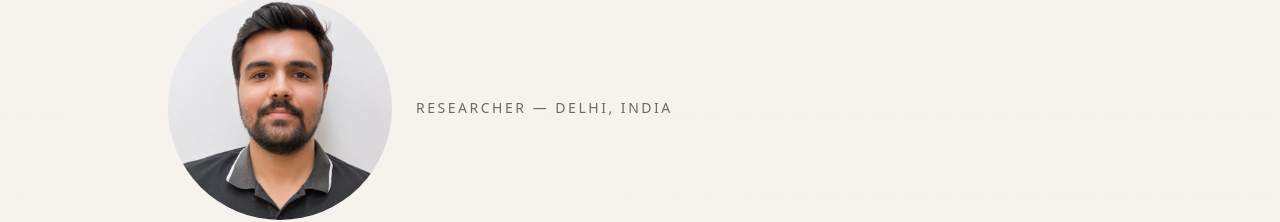
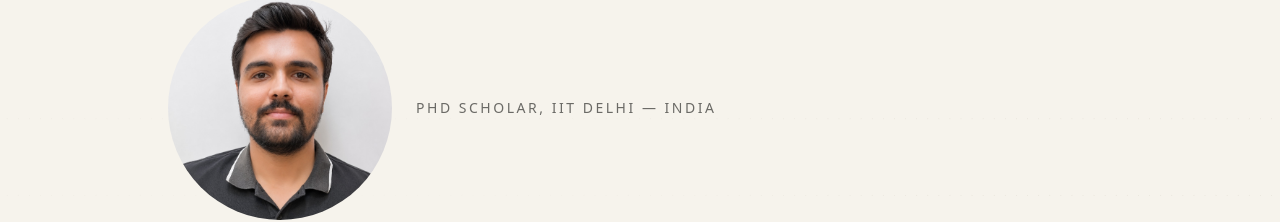
Before and after one commit to Kashyap-Sahil/Website, a Next.js app: page / in a window 1280 px wide. Shown: the part 236-458 px from the top of the page. Built offline with nearby package versions, Linux system fonts and the light colour scheme.

Commit message:
Update role/location to PhD Scholar, IIT Delhi — India

```diff
--- a/content/site.ts
+++ b/content/site.ts
@@ -1,7 +1,7 @@
 export const site = {
   name: "Sahil Kashyap",
-  role: "Researcher",
-  location: "Delhi, India",
+  role: "PhD Scholar, IIT Delhi",
+  location: "India",
   tagline:
     "Teaching equations to admit what they do not know, and building probabilistic models for the physics they leave out.",
   about: [
```
